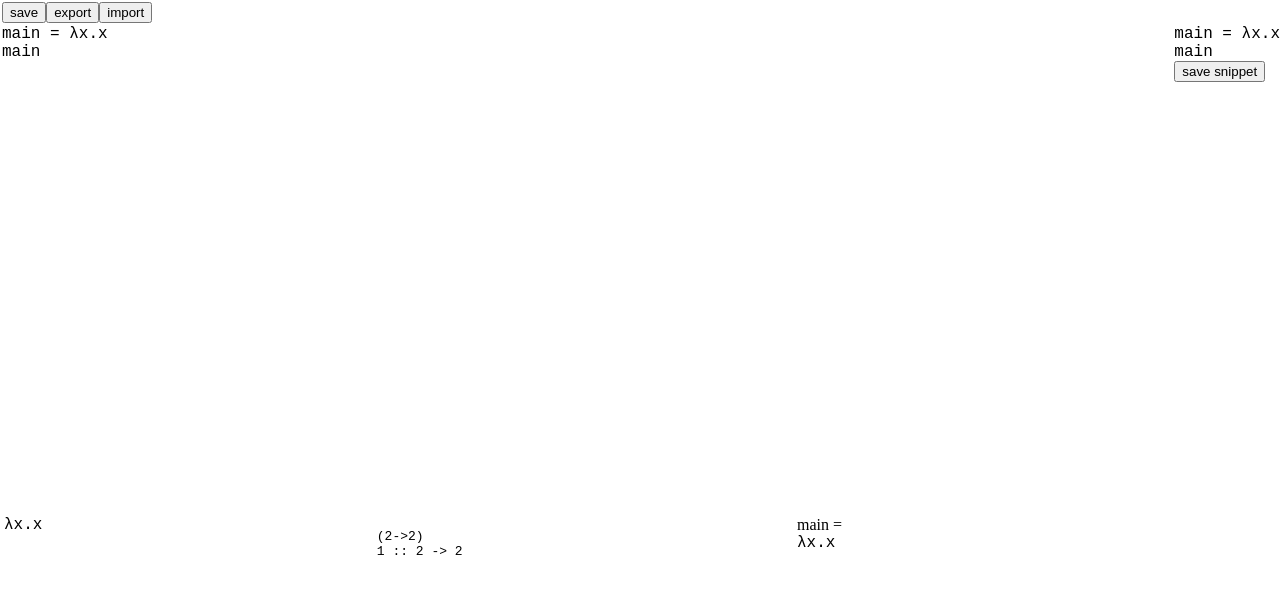
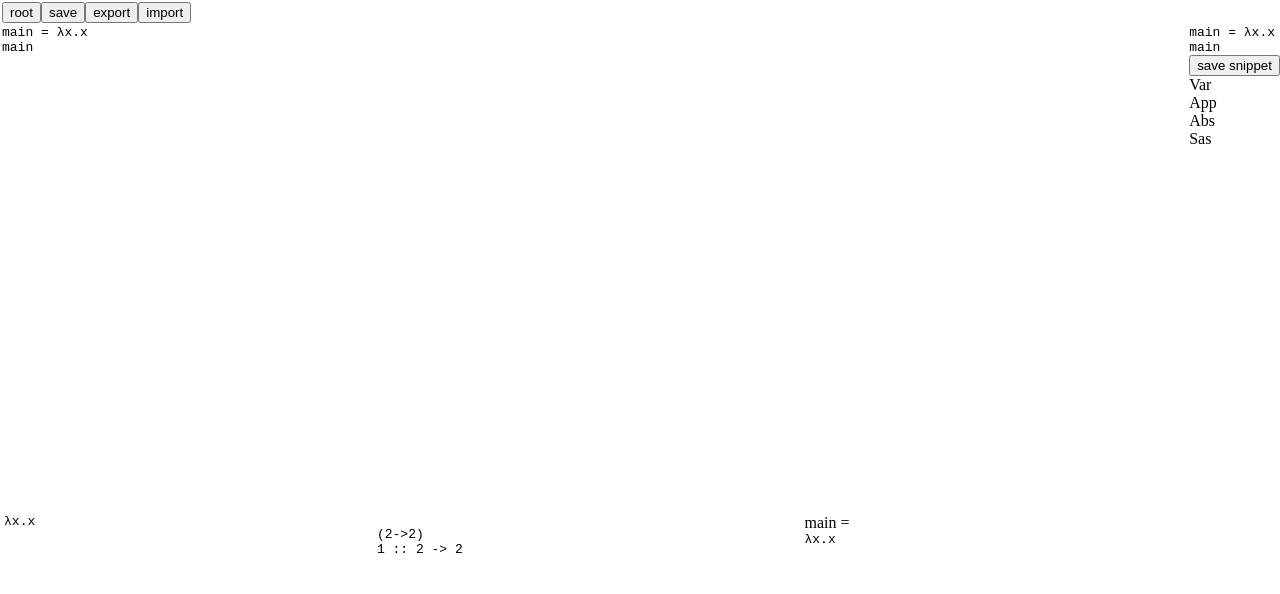
Before and after one commit to freddi301/lemming, a React app: page / in a window 1280 px wide. Shown: the top 594 px of the page. Built offline with nearby package versions, Linux system fonts and the light colour scheme.

Commit message:
add: selected ast highlight

```diff
--- a/flow-typed/npm/glamor_vx.x.x.js
+++ b/flow-typed/npm/glamor_vx.x.x.js
@@ -14,7 +14,9 @@
  */
 
 declare module 'glamor' {
-  declare module.exports: any;
+  declare module.exports: {
+    css(attrs: Object): string;
+  };
 }
 
 /**
--- a/src/components/Abs.js
+++ b/src/components/Abs.js
@@ -7,9 +7,15 @@ import { Abs as AstAbs } from '../ast/Abs';
 import { Ast as AstAst } from '../ast/Ast';
 import { selected } from '../editor';
 
-export class Abs extends React.Component<void, { ast: AstAbs }, void> {
+export class Abs extends React.Component<
+  void,
+  { ast: AstAbs },
+  { bodyIsSelected: boolean, headIsSelected: boolean }
+> {
+  state = { bodyIsSelected: false, headIsSelected: false };
   selectedBody = (e: Event) => {
     e.stopPropagation();
+    this.setState({ bodyIsSelected: true });
     selected.publish({
       ast: this.props.ast.body,
       insert: (a: AstAst) => {
@@ -18,30 +24,36 @@ export class Abs extends React.Component<void, { ast: AstAbs }, void> {
       }
     });
   }
+  deselectBody = () => { this.setState({ bodyIsSelected: false }); }
+  selectedHead = (e: Event) => {
+    e.stopPropagation();
+    this.setState({ headIsSelected: true });
+  }
+  deselectHead = () => { this.setState({ headIsSelected: false }); }
   toggleNewLine = () => {
     this.props.ast.newLine = !this.props.ast.newLine;
     this.forceUpdate();
   }
   render() {
-    if (this.props.ast.newLine) {
-      return <div className={`${styles.container} ${styles.row}`}>
-        <div className={`${styles.container} ${styles.row}`}>
-          <span>λ</span>
+    return <div className={`${styles.container} ${this.props.ast.newLine ? styles.column : styles.row}`}>
+      <div className={`${styles.container} ${styles.row}`}>
+        <span>λ</span>
+        <span
+          onFocus={this.selectedHead} onBlur={this.deselectHead}
+          className={`${styles.container} ${this.state.headIsSelected ? styles.selected : ''}`}
+        >
           {this.props.ast.head.render()}
-          <span onClick={this.toggleNewLine}>.</span>
-        </div>
-        <div className={`${styles.container} ${styles.column}`} onClick={this.selectedBody}>
-          <span>&nbsp;</span>
+        </span>
+        <span onClick={this.toggleNewLine}>.</span>
+      </div>
+      <div className={`${styles.container} ${styles.row}`}>
+        {this.props.ast.newLine ? <span>&nbsp;</span> : null}
+        <div
+          onFocus={this.selectedBody} onBlur={this.deselectBody}
+          className={`${styles.container} ${this.state.bodyIsSelected ? styles.selected : ''}`}
+        >
           {this.props.ast.body.render()}
         </div>
-      </div>;
-    }
-    return <div className={`${styles.container} ${styles.row}`}>
-      <span>λ</span>
-      {this.props.ast.head.render()}
-      <span onClick={this.toggleNewLine}>.</span>
-      <div onClick={this.selectedBody}>
-        {this.props.ast.body.render()}
       </div>
     </div>;
   }
--- a/src/components/App.js
+++ b/src/components/App.js
@@ -7,9 +7,15 @@ import { App as AstApp } from '../ast/App';
 import { Ast as AstAst } from '../ast/Ast';
 import { selected } from '../editor';
 
-export class App extends React.Component<void, { ast: AstApp, extra: ?{ noParens?: boolean } }, void> {
+export class App extends React.Component<
+  void,
+  { ast: AstApp, extra: ?{ noParens?: boolean } },
+  { leftIsSelected: boolean, rightIsSelected: boolean }
+> {
+  state = { leftIsSelected: false, rightIsSelected: false }
   selectedLeft = (e: Event) => {
     e.stopPropagation();
+    this.setState({ leftIsSelected: true });
     selected.publish({
       ast: this.props.ast.left,
       insert: (a: AstAst) => {
@@ -18,8 +24,10 @@ export class App extends React.Component<void, { ast: AstApp, extra: ?{ noParens
       }
     });
   }
+  deselectLeft = () => { this.setState({ leftIsSelected: false }); }
   selectedRight = (e: Event) => {
     e.stopPropagation();
+    this.setState({ rightIsSelected: true });
     selected.publish({
       ast: this.props.ast.right,
       insert: (a: AstAst) => {
@@ -28,18 +36,42 @@ export class App extends React.Component<void, { ast: AstApp, extra: ?{ noParens
       }
     });
   }
+  deselectRight = () => { this.setState({ rightIsSelected: false }); }
+  tabOnLeft = (e: KeyboardEvent) => {
+    if (e.key === 'Tab') {
+      this.deselectLeft();
+      this.selectedRight(e);
+    }
+  }
+  shiftTabOnRigth = (e: KeyboardEvent) => {
+    if (e.key === 'Tab' && e.shiftKey) {
+      this.deselectRight();
+      this.selectedLeft(e);
+    }
+  }
   render() {
     const extra = this.props.extra;
-    return <div className={`${styles.container} ${styles.row}`}>
-      <div onClick={this.selectedLeft} className={`${styles.container} ${styles.row}`}>
-        {extra && extra.noParens ? null: <span>(</span>}
-        {this.props.ast.left.render(
-          this.props.ast.left instanceof AstApp ? { noParens: true } : void 0
-        )}
+    return <div
+      className={`${styles.container} ${styles.row}`}>
+      <div onFocus={this.selectedLeft} onBlur={this.deselectLeft} className={`${styles.container} ${styles.row}`}>
+        {extra && extra.noParens ? null: <span onClick={this.selectedLeft}>(</span>}
+          <div
+            className={`${styles.container} ${this.state.leftIsSelected ? styles.selected : ''}`}
+            onKeyUp={this.tabOnLeft}
+          >
+            {this.props.ast.left.render(
+              this.props.ast.left instanceof AstApp ? { noParens: true } : void 0
+            )}
+          </div>
       </div>
       <span>&nbsp;</span>
-      <div onClick={this.selectedRight} className={`${styles.container} ${styles.row}`}>
-        {this.props.ast.right.render()}
+      <div onFocus={this.selectedRight} onBlur={this.deselectRight} className={`${styles.container} ${styles.row}`}>
+        <div
+          className={`${styles.container} ${this.state.rightIsSelected ? styles.selected : ''}`}
+          onKeyUp={this.shiftTabOnRigth}
+        >
+          {this.props.ast.right.render()}
+        </div>
         {extra && extra.noParens ? null : <span>)</span> }
       </div>
     </div>;
--- a/src/components/Var.js
+++ b/src/components/Var.js
@@ -13,11 +13,20 @@ export class Var extends React.Component<void, { ast: AstVar }, { editing: boole
     this.props.ast.name = this.state.name;
     this.setState({ editing: false });
   };
+  finishEditingOnTab = (e: KeyboardEvent) => {
+    if (e.key === 'Tab') this.changeName();
+  }
   render() {
     return <div className={`${styles.container}`} onClick={this.editName}>
       {this.state.editing ?
-        <input value={this.state.name} onChange={this.updateName} onBlur={this.changeName} autoFocus size={this.state.name.length || 1}/>
-        :this.props.ast.name
+        <input
+          value={this.state.name}
+          onChange={this.updateName} onBlur={this.changeName} autoFocus
+          style={{ width: `${(this.state.name.length || 1) * 8}px` }}
+          className={styles.seamlessInput}
+          onKeyUp={this.finishEditingOnTab}
+        />
+        : this.props.ast.name
       }
     </div>;
   }
--- a/src/components/styles.js
+++ b/src/components/styles.js
@@ -4,15 +4,22 @@ import { css } from 'glamor';
 
 export const styles = {
   container: css({
-    /*':hover': {
-      border: '1px solid gray',
-      borderRadius: '3px',
-      padding: '5px'
-    },
-    'transition': 'padding 500ms',*/
     display: 'flex',
-    fontFamily: `"Courier New", Courier, monospace`
+    fontFamily: `monospace`,
+    borderRadius: '5px',
   }),
   row: css({ flexDirection: 'row' }),
-  column: css({ flexDirection: 'column' })
+  column: css({ flexDirection: 'column' }),
+  selected: css({ backgroundColor: 'rgba(150,150,150,0.5)' }),
+  seamlessInput: css({
+    outline: 'none',
+    appearance: 'none',
+    font: 'inherit',
+    border: '0px solid black',
+    backgroundColor: 'transparent',
+    ':focus': {
+      outline: 'none',
+      padding: '0px'
+    }
+  }),
 };
--- a/src/core/evaluate.js
+++ b/src/core/evaluate.js
@@ -31,8 +31,14 @@ export class InvalidAstError extends Error {
 export class StringScope {
   dict: { [id: string]: Abs };
   constructor(dict: { [id: string]: Abs } = {}) { this.dict = dict; }
-  get(i: Var) { const got = this.dict[i.name]; if (!got) throw new AstNotFoundInScopeError(i, this); return got; }
-  set(i: Var, l: Abs) { return new StringScope({ ...this.dict, [i.name]: l }); }
+  get(i: Var): Abs {
+    const got = this.dict[i.name];
+    if (!got) throw new AstNotFoundInScopeError(i, this);
+    return got;
+  }
+  set(i: Var, l: Abs): StringScope {
+    return new StringScope({ ...this.dict, [i.name]: l });
+  }
   pairs() {
     const pairs = [];
     for (const key of Object.keys(this.dict)) {
@@ -67,7 +73,18 @@ export const evaluate = ({ ast, scope }: { ast: Ast, scope: Scope }): Evaluated
     }
   } else if (ast instanceof Var) {
     return { lambda: scope.get(ast), scope };
-  } else if (ast instanceof Abs) return { lambda: ast, scope };
+  } else if (ast instanceof Abs) {
+    return { lambda: ast, scope };
+    /* TODO: add free variables for inner body reducing
+    return {
+      lambda: new Abs({
+        head: ast.head,
+        body: evaluate({ ast: ast.body, scope }).lambda
+      }),
+      scope
+    };
+    */
+  }
   throw new InvalidAstError(ast, scope);
 };
 
--- /dev/null
+++ b/src/editor/Menu.js
@@ -0,0 +1,17 @@
+// @flow
+
+import React from 'react';
+import { styles } from './styles';
+import { Editor } from './';
+
+export class Menu extends React.Component<void, { actions: Editor }, void> {
+  render() {
+    const actions = this.props.actions;
+    return <div className={styles.menu}>
+      <button onClick={actions.selectRoot}>root</button>
+      <button onClick={actions.save}>save</button>
+      <button onClick={actions.export}>export</button>
+      <button onClick={actions.import}>import</button>
+    </div>;
+  }
+}
--- a/src/editor/index.js
+++ b/src/editor/index.js
@@ -5,43 +5,12 @@ import _ from 'lodash';
 
 import { Var, App, Abs, Sas, Ast } from '../ast';
 import { Choose } from './Choose'; // eslint-disable-line no-unused-vars
+import { Menu } from './Menu'; // eslint-disable-line no-unused-vars
 import { Observable } from '../utils';
 import { e as evaluate } from '../core/evaluate';
 import { inf as infere } from '../core/infere';
 import { styles } from './styles';
-
-function load() {
-  const got = localStorage.getItem('demo');
-  if (!got) return null;
-  return Ast.fromJSON(JSON.parse(got));
-}
-
-function loadSnippets() {
-  const got = localStorage.getItem('snippets');
-  if (!got) return null;
-  return JSON.parse(got).map(Ast.fromJSON);
-}
-
-function exportFile(filename, type, data) {
-  const blob = new Blob([data], { type });
-  const elem = window.document.createElement('a');
-  elem.href = window.URL.createObjectURL(blob);
-  elem.download = filename;
-  elem.click();
-}
-
-function importFile(): Promise<Ast> {
-  return new Promise(resolve => {
-    const elem = window.document.createElement('input');
-    elem.type = 'file';
-    elem.addEventListener('change', e => {
-      const reader = new FileReader();
-      reader.onload = e => resolve(Ast.fromJSON(JSON.parse(e.target.result)));
-      reader.readAsText(e.target.files[0]);
-    });
-    elem.click();
-  });
-}
+import { loadSnippets, load, importFile, exportFile } from './storage';
 
 let demo = load() || new Sas({
   left: new Var({ name: 'main' }),
@@ -100,17 +69,13 @@ type EditorState = {
 };
 
 export class Editor extends React.Component<void, {}, EditorState> {
-  state: EditorState = { ast: demo, insert: null };
+  state: EditorState;
   render() {
     return <div className={styles.root}>
-      <div className={styles.menu}>
-        <button onClick={this.save}>save</button>
-        <button onClick={this.export}>export</button>
-        <button onClick={this.import}>import</button>
-      </div>
+      <Menu actions={this}/>
       <div className={styles.main}>
         <div className={styles.left}>
-          <div className={styles.source}>
+          <div className={styles.source} onKeyUp={this.stopTab} onKeyDown={this.stopTab}>
             {demo.render()}
           </div>
           {safeEvaluate(demo)}
@@ -157,12 +122,28 @@ export class Editor extends React.Component<void, {}, EditorState> {
   export = () => {
     exportFile('program.lemming', 'application/json', JSON.stringify(demo));
   }
+  selectRoot = () => {
+    selected.publish({
+      ast: demo,
+      insert: (a: Ast) => {
+        demo = a;
+        this.forceUpdate();
+      }
+    });
+  }
   import = async () => {
     demo = await importFile();
     this.forceUpdate();
   }
+  stopTab = (e: KeyboardEvent) => {
+    if (e.key === 'Tab') {
+      e.stopPropagation();
+      e.preventDefault();
+    }
+  }
   componentWillMount() {
     selected.subscribe(this.choose);
+    this.selectRoot();
   }
   componentWillUnmount() {
     selected.unsubscribe(this.choose);
--- /dev/null
+++ b/src/editor/storage.js
@@ -0,0 +1,38 @@
+// @flow
+
+import { Ast } from '../ast';
+
+export function load() {
+  const got = localStorage.getItem('demo');
+  if (!got) return null;
+  return Ast.fromJSON(JSON.parse(got));
+}
+
+export function loadSnippets() {
+  const got = localStorage.getItem('snippets');
+  if (!got) return null;
+  return JSON.parse(got).map(Ast.fromJSON);
+}
+
+export type FileTypes = 'application/json';
+
+export function exportFile(filename: string, type: FileTypes, data: string) {
+  const blob = new Blob([data], { type });
+  const elem = window.document.createElement('a');
+  elem.href = window.URL.createObjectURL(blob);
+  elem.download = filename;
+  elem.click();
+}
+
+export function importFile(): Promise<Ast> {
+  return new Promise(resolve => {
+    const elem = window.document.createElement('input');
+    elem.type = 'file';
+    elem.addEventListener('change', e => {
+      const reader = new FileReader();
+      reader.onload = e => resolve(Ast.fromJSON(JSON.parse(e.target.result)));
+      reader.readAsText(e.target.files[0]);
+    });
+    elem.click();
+  });
+}
--- a/src/editor/styles.js
+++ b/src/editor/styles.js
@@ -2,7 +2,7 @@
 
 import { css } from 'glamor';
 
-export const styles = {
+export const styles: {[key: string]: string} = {
   menu: css({
     padding: '2px'
   }),
```
